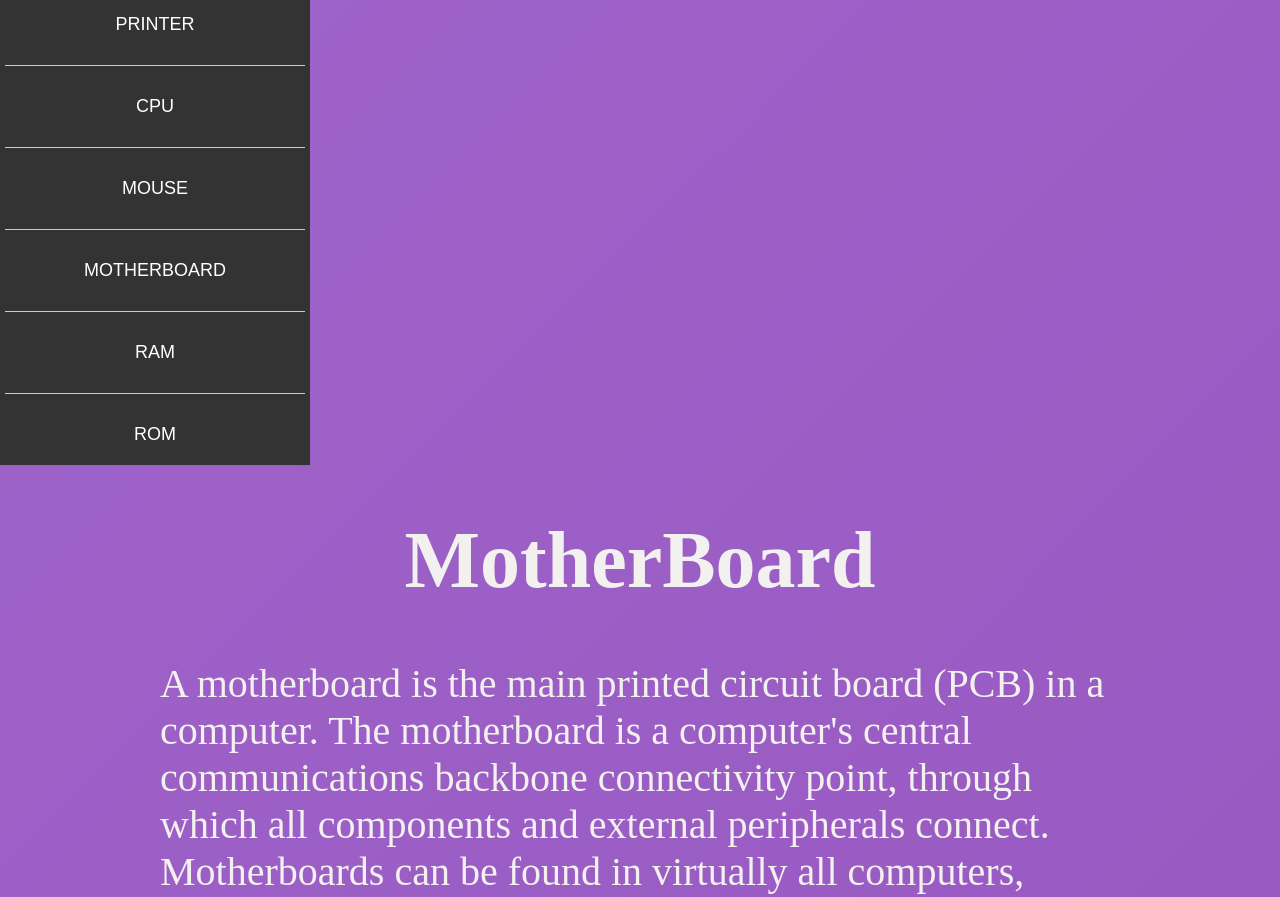
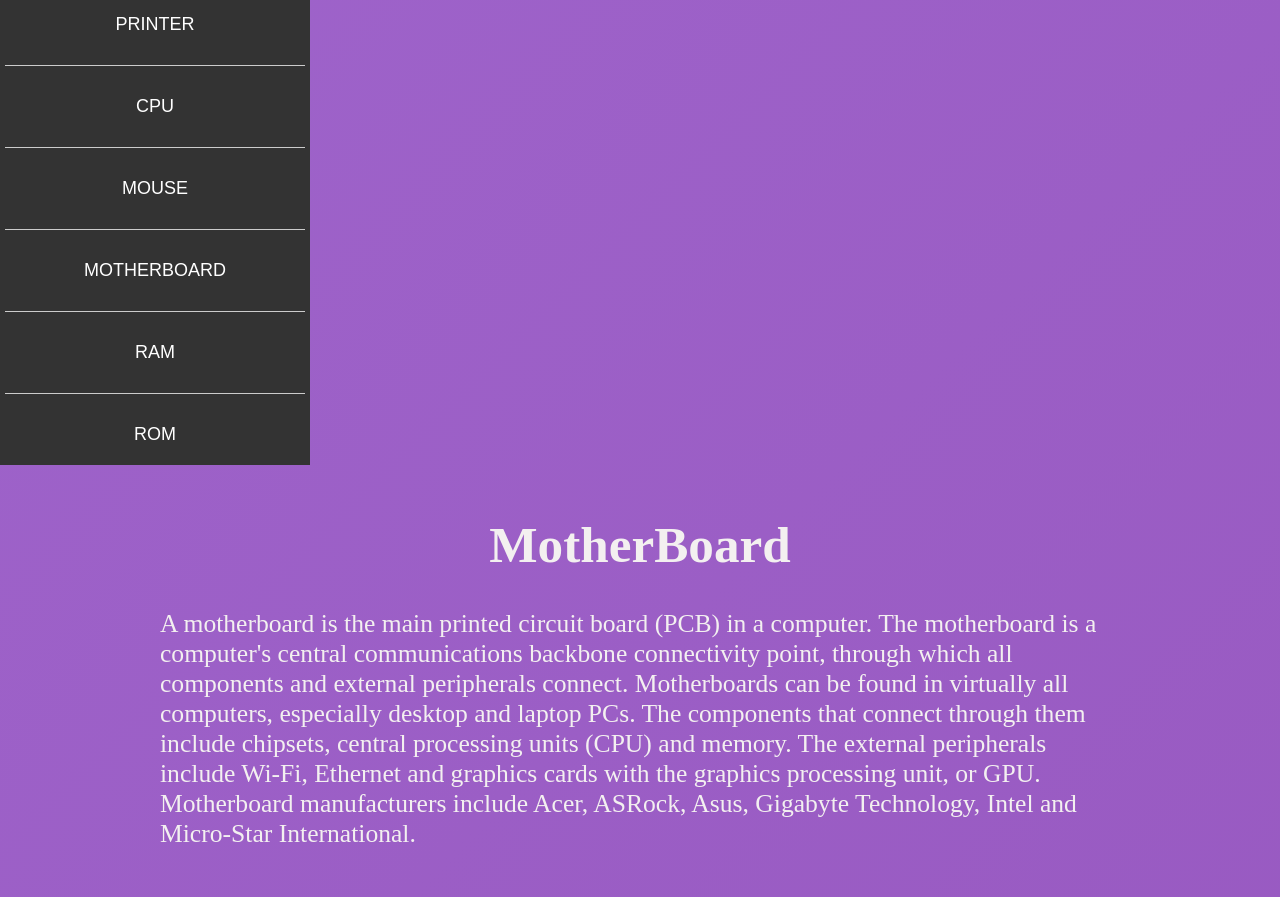
Before and after one commit to rasikarakhewar3010/TechWare, a PHP site: page /motherboard.html in a window 1280 px wide. Shown: the part 350-1247 px from the top of the page. Run offline with PHP 8.4, Linux system fonts and the light colour scheme.

Commit message:
more changes

```diff
--- a/assets/css/css1.css
+++ b/assets/css/css1.css
@@ -1,6 +1,6 @@
 .light-mode{
   background-color: white;
-    color: black;
+  color: black;
 }
 .dark-mode {
   background-color: rgb(20, 17, 37);
@@ -108,7 +108,7 @@ hr {
   padding: 20px;
   display: flex;
   font-family: 'Times New Roman', Times, serif;
-  font-size: 2.5em;
+  font-size: 1.6rem;
   width: 75%;
 
 }
```
